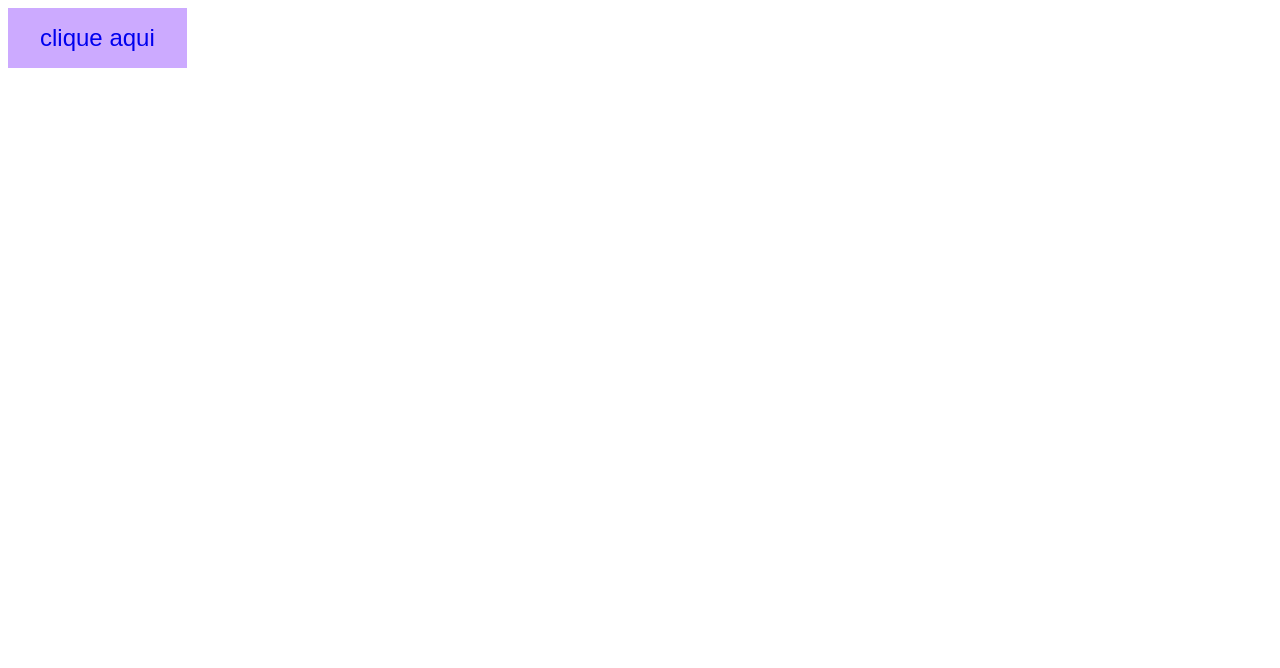
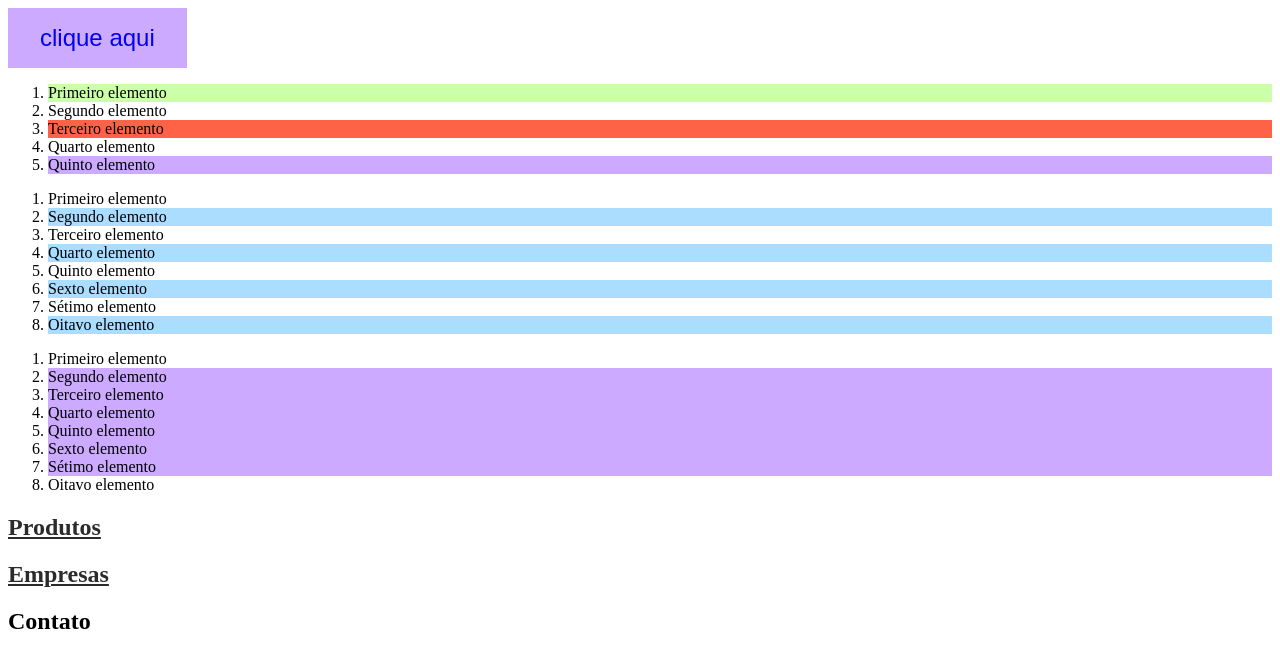
Before and after one commit to Srobertocs/pseudoclasses_css, a plain HTML site: page index.html in a window 1280 px wide. Drawn offline with Linux system fonts and the light colour scheme.

Commit message:
pseudoclasses de seletores

```diff
--- a/Style.css
+++ b/Style.css
@@ -8,7 +8,7 @@ a {
   transition: 0.3s; /*Deixa a transição do hover mais suave*/
 }
 
-/*PSEUDO CLASSES DE ESTADO*/
+/*PSEUDOCLASSES DE ESTADO*/
 
 a:hover {
   /*Utilizado bastante em botões. Muda a cor do background quando o mouse é passado sobre ele*/
@@ -28,3 +28,45 @@ a:active {
 /*a:visited {
   Específico para evidenciar um link que já foi visitado na página -- não é muito utilizado pois ele sobrescreve os demais acima.
 }*/
+
+/*PSEUDOCLASSES DE SELETORES (precisa ter uma relação de pai e filho)
+
+ -- :first-child
+ Seleciona o primeiro elemento
+
+ --:last-child
+ Selecione o último elemento
+
+ --:nth-child(4)
+ ordem do elemento, nesse caso o da posição 4
+ even(pares)
+ odd(ímpares)
+ 3n(3 em 3)
+
+ -- :not
+ Nega a seleção de um elemento específico
+*/
+.lista-1 li:first-child {
+  background: #cfa;
+}
+
+.lista-1 li:last-child {
+  background: #caf;
+}
+
+.lista-1 li:nth-child(3) {
+  background: tomato;
+}
+
+.lista-2 li:nth-child(even) {
+  background: #adf;
+}
+
+.lista-3 li:not(:first-child, :last-child) {
+  background: #caf;
+}
+
+section h2:not(.contato) {
+  color: #2b2b2b;
+  text-decoration: underline;
+}
--- a/index.html
+++ b/index.html
@@ -10,6 +10,43 @@
 
 <body>
   <a href="/">clique aqui</a>
+
+  <ol class="lista-1">
+    <li>Primeiro elemento</li>
+    <li>Segundo elemento</li>
+    <li>Terceiro elemento</li>
+    <li>Quarto elemento</li>
+    <li>Quinto elemento</li>
+  </ol>
+
+  <ol class="lista-2">
+    <li>Primeiro elemento</li>
+    <li>Segundo elemento</li>
+    <li>Terceiro elemento</li>
+    <li>Quarto elemento</li>
+    <li>Quinto elemento</li>
+    <li>Sexto elemento</li>
+    <li>Sétimo elemento</li>
+    <li>Oitavo elemento</li>
+  </ol>
+
+  <ol class="lista-3">
+    <li>Primeiro elemento</li>
+    <li>Segundo elemento</li>
+    <li>Terceiro elemento</li>
+    <li>Quarto elemento</li>
+    <li>Quinto elemento</li>
+    <li>Sexto elemento</li>
+    <li>Sétimo elemento</li>
+    <li>Oitavo elemento</li>
+  </ol>
+
+  <section>
+    <h2>Produtos</h2>
+    <h2>Empresas</h2>
+    <h2 class="contato">Contato</h2>
+  </section>
+
 </body>
 
 </html>
```
